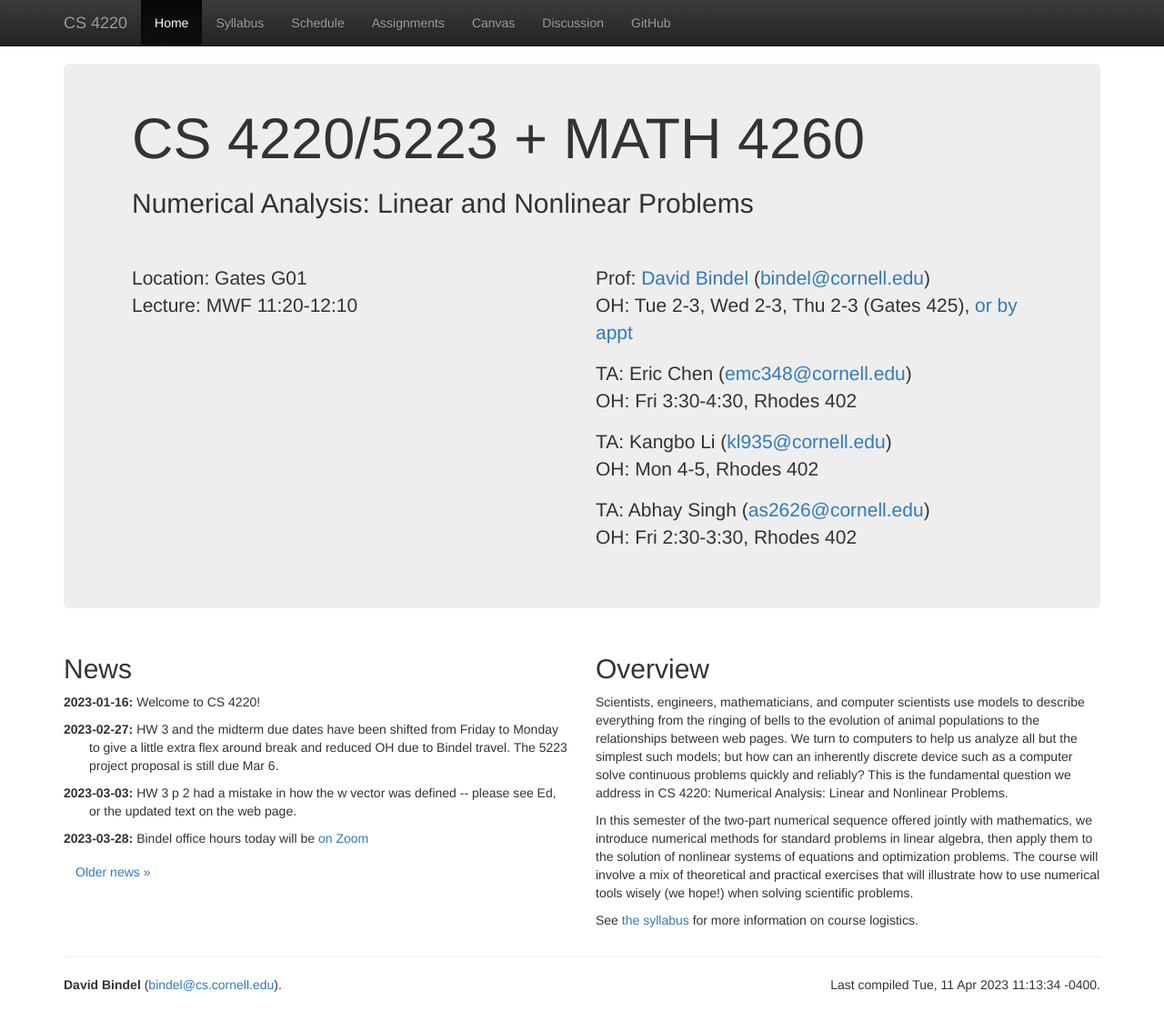
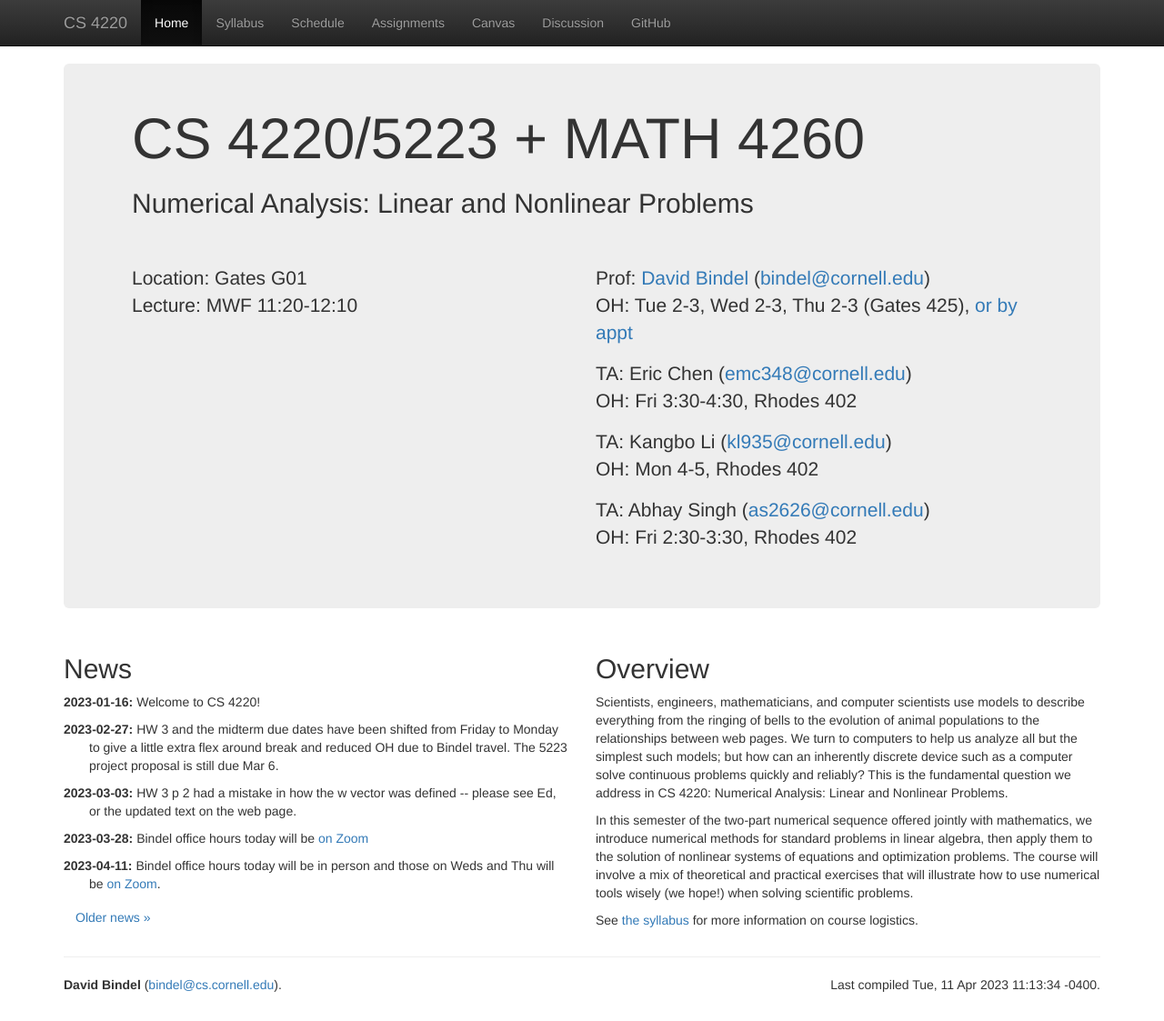
Before and after one commit to dbindel/cs4220-s23, a Jekyll site: the page built from web/index.html, in a window 1280 px wide and 1123 px high. Shown: the whole window at 91% size. Built offline with Jekyll 4.4.1, drawn with Linux system fonts in a browser that asks for light colours; nearby versions of some CDN libraries.

Commit message:
Add OH update.

```diff
--- a/web/_data/news.yml
+++ b/web/_data/news.yml
@@ -1,3 +1,6 @@
+-
+  date: 2023-04-11
+  text: Bindel office hours today will be in person and those on Weds and Thu will be <a href="https://cornell.zoom.us/j/98649265716?pwd=MEpWMWYzWmx3eTJoeWQzbmFJd1BNUT09">on Zoom</a>.
 -
   date: 2023-03-28
   text: Bindel office hours today will be <a href="https://cornell.zoom.us/j/98649265716?pwd=MEpWMWYzWmx3eTJoeWQzbmFJd1BNUT09">on Zoom</a>
```
